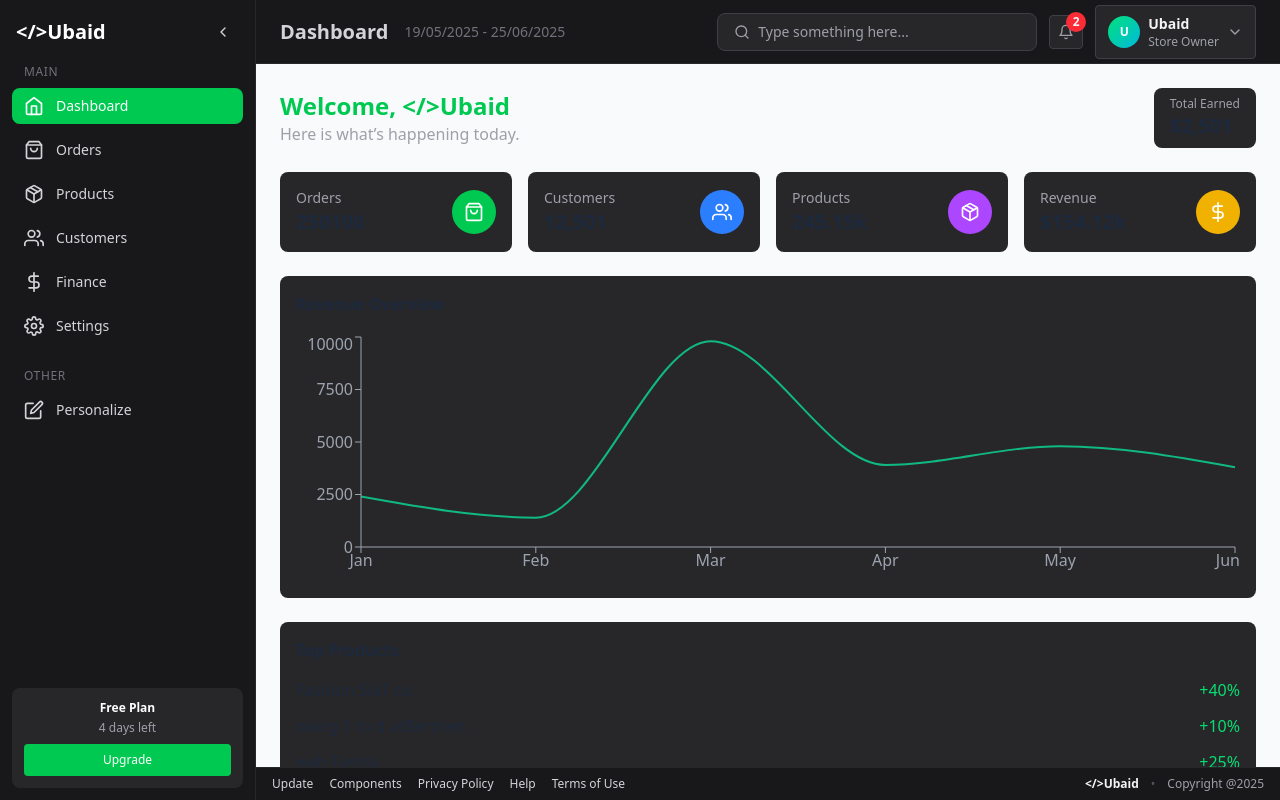
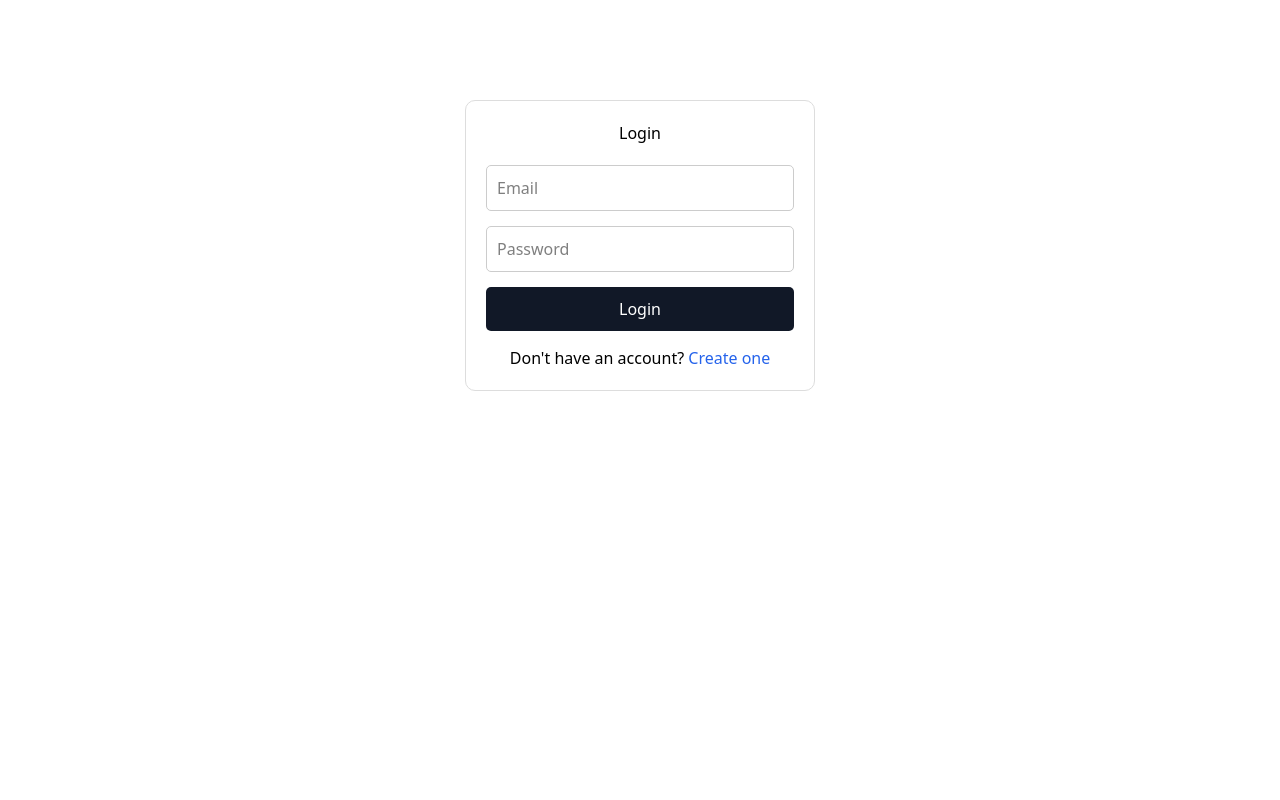
Before and after one commit to Ubaidullah-Web-Dev/Admin-Dash-Pannel, a React (Vite) app: page / in a window 1280 px wide. Built offline with nearby package versions, Linux system fonts and the light colour scheme.

Commit message:
Initial commit

```diff
--- a/package.json
+++ b/package.json
@@ -12,7 +12,9 @@
   "dependencies": {
     "@headlessui/react": "^2.2.9",
     "@tailwindcss/vite": "^4.1.17",
+    "firebase": "^12.6.0",
     "framer-motion": "^12.23.24",
+    "js-cookie": "^3.0.5",
     "react": "^19.2.0",
     "react-dom": "^19.2.0",
     "react-hot-toast": "^2.6.0",
--- a/src/App.jsx
+++ b/src/App.jsx
@@ -10,13 +10,18 @@ import Settings from './pages/Settings';
 import Personalize from './pages/Personalize';
 import AddProduct from './pages/AddProduct';
 import AddCustomer from './pages/AddCustomer';
+import Login from './pages/Login';
+import Signup from './pages/Signup';
 
 export default function App() {
   return (
     <BrowserRouter>
       <SiteDataProvider>
         <Routes>
-          <Route path="/" element={<Layout />}>
+          <Route path="/" element={<Login />} />
+          <Route path="/signup" element={<Signup />} />
+
+          <Route path="/dashboard" element={<Layout />}>
             <Route index element={<Dashboard />} />
             <Route path="orders" element={<Orders />} />
             <Route path="products" element={<Products />} />
--- /dev/null
+++ b/src/Firebase.js
@@ -0,0 +1,21 @@
+// Import the functions you need from the SDKs you need
+import { initializeApp } from "firebase/app";
+import { getAuth } from "firebase/auth";
+// TODO: Add SDKs for Firebase products that you want to use
+// https://firebase.google.com/docs/web/setup#available-libraries
+
+// Your web app's Firebase configuration
+// For Firebase JS SDK v7.20.0 and later, measurementId is optional
+const firebaseConfig = {
+  apiKey: "AIzaSyBlJn8uu-WIEXGO3kCEXSZd9cc49Qv0Z-Q",
+  authDomain: "auth-d8486.firebaseapp.com",
+  projectId: "auth-d8486",
+  storageBucket: "auth-d8486.firebasestorage.app",
+  messagingSenderId: "387023181278",
+  appId: "1:387023181278:web:cadcfe6432db8fe6ec794f",
+  measurementId: "G-K4W1EDLGNN"
+};
+
+// Initialize Firebase
+const app = initializeApp(firebaseConfig);
+export const auth = getAuth(app);
--- /dev/null
+++ b/src/pages/Login.jsx
@@ -0,0 +1,104 @@
+import React, { useState } from "react";
+import { auth } from "../Firebase";
+import { signInWithEmailAndPassword } from "firebase/auth";
+import { useNavigate } from "react-router-dom";
+
+export default function Login() {
+    const navigate = useNavigate();
+
+    const [email, setEmail] = useState("");
+    const [password, setPassword] = useState("");
+    const [error, setError] = useState("");
+
+    const handleLogin = async (e) => {
+        e.preventDefault();
+        setError("");
+
+        try {
+            const userCredential = await signInWithEmailAndPassword(auth, email, password);
+
+            console.log("Login Response:", userCredential);
+            console.log("User:", userCredential.user);
+            navigate("/dashboard"); // redirect to dashboard
+        } catch (err) {
+            setError("Invalid credentials");
+        }
+    };
+
+    return (
+        <div style={{ display: "flex", justifyContent: "center", marginTop: "100px" }}>
+            <form
+                onSubmit={handleLogin}
+                style={{
+                    width: "350px",
+                    padding: "20px",
+                    border: "1px solid #ddd",
+                    borderRadius: "10px"
+                }}
+            >
+                <h2 style={{ textAlign: "center", marginBottom: "20px" }}>Login</h2>
+
+                {error && (
+                    <p style={{ color: "red", marginBottom: "10px", textAlign: "center" }}>
+                        {error}
+                    </p>
+                )}
+
+                <input
+                    type="email"
+                    placeholder="Email"
+                    value={email}
+                    onChange={(e) => setEmail(e.target.value)}
+                    required
+                    style={{
+                        width: "100%",
+                        padding: "10px",
+                        marginBottom: "15px",
+                        borderRadius: "5px",
+                        border: "1px solid #ccc"
+                    }}
+                />
+
+                <input
+                    type="password"
+                    placeholder="Password"
+                    value={password}
+                    onChange={(e) => setPassword(e.target.value)}
+                    required
+                    style={{
+                        width: "100%",
+                        padding: "10px",
+                        marginBottom: "15px",
+                        borderRadius: "5px",
+                        border: "1px solid #ccc"
+                    }}
+                />
+
+                <button
+                    type="submit"
+                    style={{
+                        width: "100%",
+                        padding: "10px",
+                        background: "#111827",
+                        color: "white",
+                        border: "none",
+                        borderRadius: "5px",
+                        cursor: "pointer"
+                    }}
+                >
+                    Login
+                </button>
+
+                <p style={{ textAlign: "center", marginTop: "15px" }}>
+                    Don't have an account?{" "}
+                    <span
+                        onClick={() => navigate("/signup")}
+                        style={{ color: "#2563eb", cursor: "pointer" }}
+                    >
+                        Create one
+                    </span>
+                </p>
+            </form>
+        </div>
+    );
+}
--- /dev/null
+++ b/src/pages/Signup.jsx
@@ -0,0 +1,94 @@
+import React, { useState } from "react";
+import { auth } from "../Firebase";
+import { createUserWithEmailAndPassword } from "firebase/auth";
+import { useNavigate } from "react-router-dom";
+
+export default function Signup() {
+    const navigate = useNavigate();
+
+    const [email, setEmail] = useState("");
+    const [password, setPassword] = useState("");
+    const [error, setError] = useState("");
+
+    const handleSignup = async (e) => {
+        e.preventDefault();
+        setError("");
+
+        try {
+            const userCredential = await createUserWithEmailAndPassword(auth, email, password);
+
+            console.log("Signup Response:", userCredential);
+            console.log("User:", userCredential.user);
+            navigate("/"); // Go to dashboard after signup
+        } catch (err) {
+            setError(err.message);
+        }
+    };
+
+    return (
+        <div style={{ display: "flex", justifyContent: "center", marginTop: "100px" }}>
+            <form
+                onSubmit={handleSignup}
+                style={{
+                    width: "350px",
+                    padding: "20px",
+                    border: "1px solid #ddd",
+                    borderRadius: "10px"
+                }}
+            >
+                <h2 style={{ textAlign: "center", marginBottom: "20px" }}>Signup</h2>
+
+                {error && (
+                    <p style={{ color: "red", marginBottom: "10px", textAlign: "center" }}>
+                        {error}
+                    </p>
+                )}
+
+                <input
+                    type="email"
+                    placeholder="Email"
+                    value={email}
+                    onChange={(e) => setEmail(e.target.value)}
+                    required
+                    style={{
+                        width: "100%",
+                        padding: "10px",
+                        marginBottom: "15px",
+                        borderRadius: "5px",
+                        border: "1px solid #ccc"
+                    }}
+                />
+
+                <input
+                    type="password"
+                    placeholder="Password"
+                    value={password}
+                    onChange={(e) => setPassword(e.target.value)}
+                    required
+                    style={{
+                        width: "100%",
+                        padding: "10px",
+                        marginBottom: "15px",
+                        borderRadius: "5px",
+                        border: "1px solid #ccc"
+                    }}
+                />
+
+                <button
+                    type="submit"
+                    style={{
+                        width: "100%",
+                        padding: "10px",
+                        background: "#111827",
+                        color: "white",
+                        border: "none",
+                        borderRadius: "5px",
+                        cursor: "pointer"
+                    }}
+                >
+                    Create Account
+                </button>
+            </form>
+        </div>
+    );
+}
```
Also changed, not shown: 1 other file (tests, documents, lock files or other folders).
